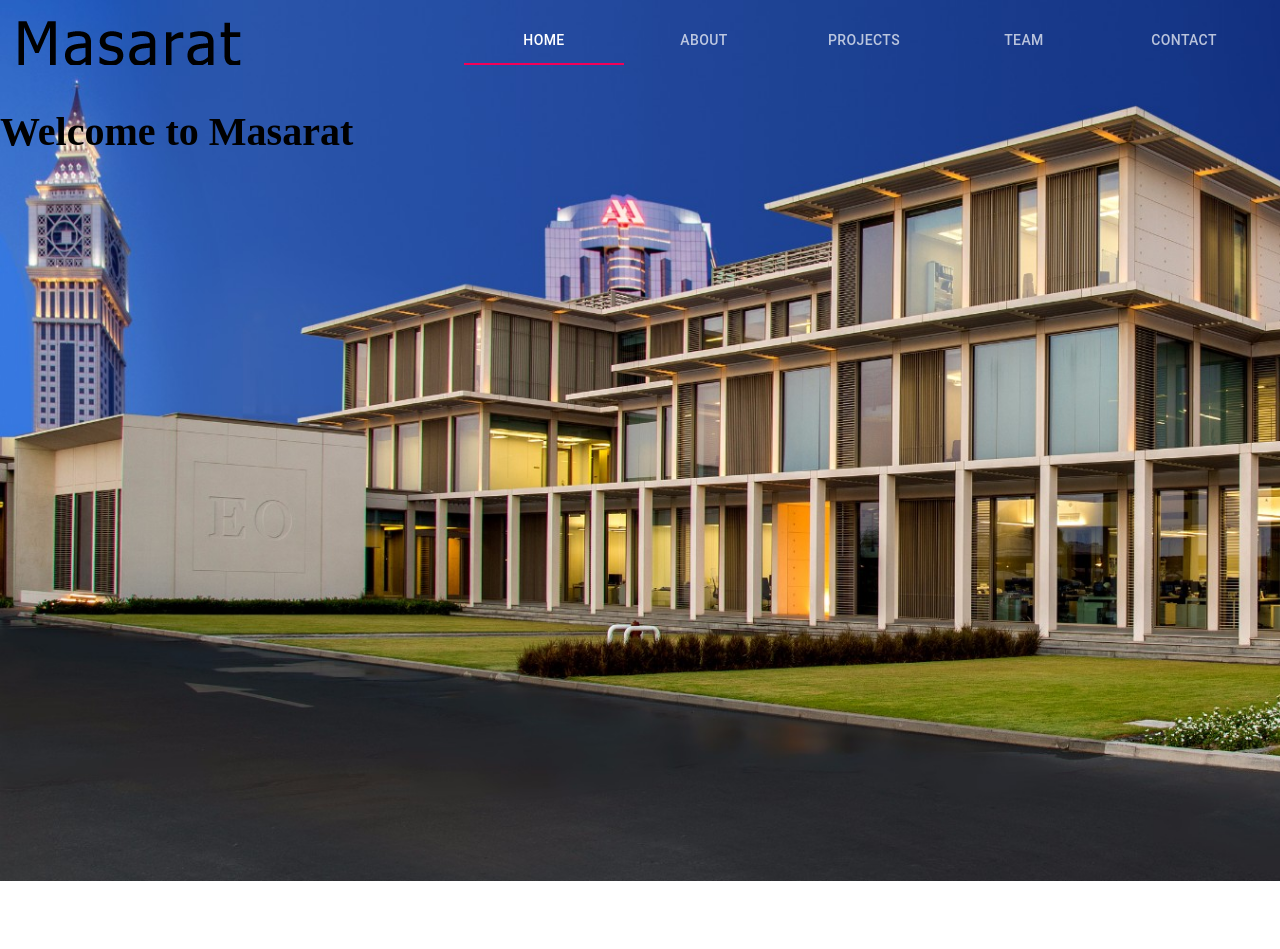
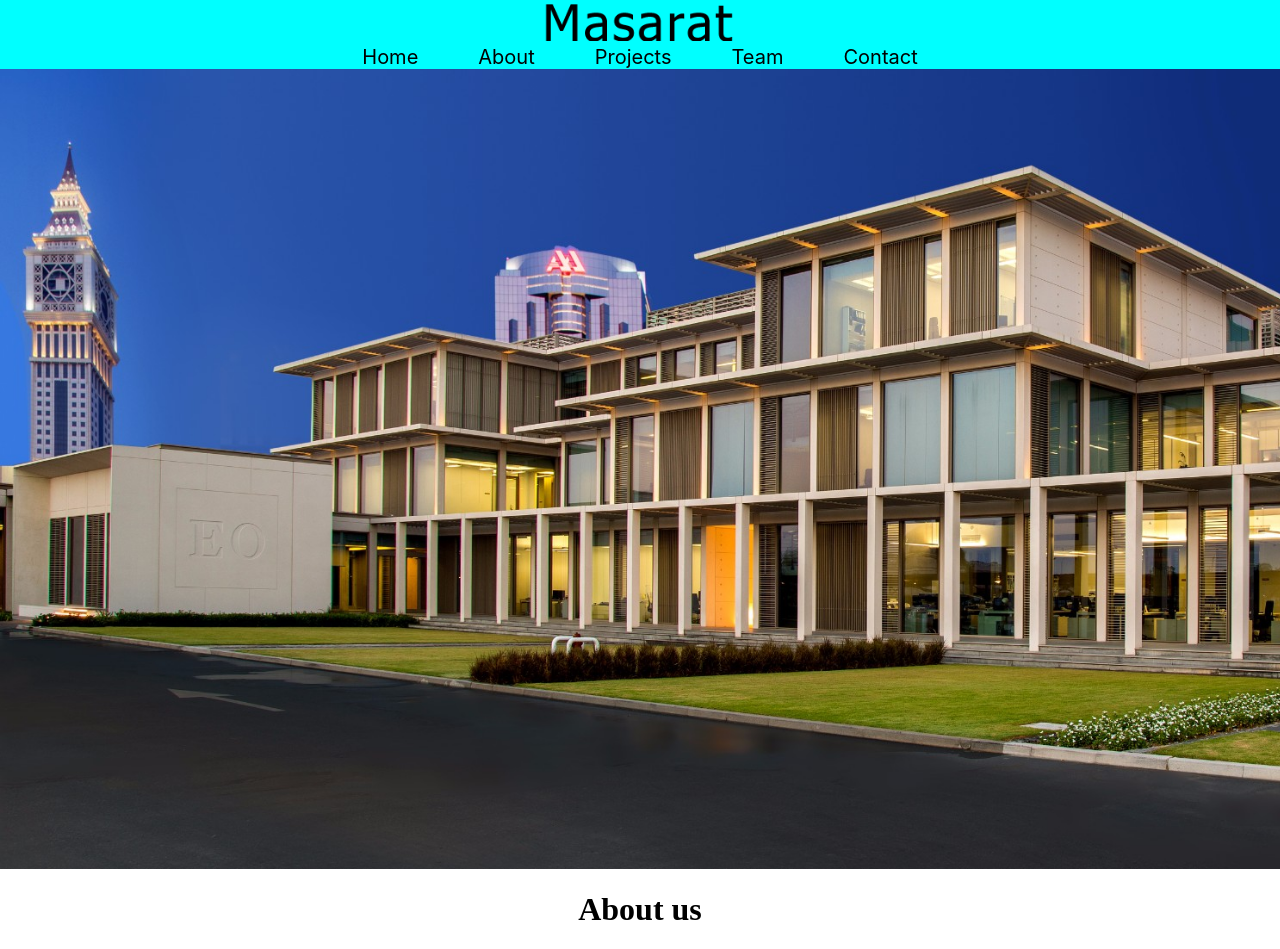
Before and after one commit to ajarara/masaratoffice, a React (Create React App) app: page / in a window 1280 px wide. Before the commit the page ends 881 px from the top, so only its background shows below. Built offline with nearby package versions, Linux system fonts and the light colour scheme.

Commit message:
navigation

```diff
--- a/src/App.css
+++ b/src/App.css
@@ -8,21 +8,36 @@
   font-size: calc(20px );
   text-align: left;
   font-family: "sans-serif";
-}
-.App{
   background-image: url("Image/Background.jpg");
   background-repeat: no-repeat;
   background-attachment: fixed;
   background-size: cover;
+}
+
+
+.navigation {
+  list-style-type: none;
+  text-align: center;
+  margin: 0;
+  padding: 0;
+  background-color: cyan;
+
+
+}
+.header-text{
+  display: inline-block;
+  font-size: 20px;
+  padding-right: 30px;
+  padding-left: 30px;
 
 
 }
 
-.navigation {
-  display: flex;
-  flex-direction: row;
-  justify-content: space-between;
-  background-color: transparent;
-  padding: 16px;
-
-}
+body{
+  width: 100%;
+ }
+.nav_elements{
+  font-family: "sans-serif";
+  color: 000;
+  text-align: center;
+  }
--- a/src/App.tsx
+++ b/src/App.tsx
@@ -12,8 +12,8 @@ const useStyles = makeStyles ({
     textAlign: "center",
   },
   tabs: {
-    color: "white",
   },
+
 })
 
 const FullTabView = () => {
@@ -26,15 +26,16 @@ const FullTabView = () => {
 
   return (
     <div className={"navigation"}>
-      <img src={navText} />
-      <Tabs value={value} onChange={onChange} className={classes.tabs}>
-        <Tab label={"Home"} />
-        <Tab label={"About"} />
-        <Tab label={"Projects"} />
-        <Tab label={"Team"} />
-        <Tab label={"Contact"} />
-      </Tabs>
-    </div>
+      <img style={{width: "15%", }} src={navText} />
+     <div>
+        <div className={"header-text"}>Home</div>
+        <div className={"header-text"}>About</div>
+        <div className={"header-text"}>Projects</div>
+        <div className={"header-text"}>Team</div>
+        <div className={"header-text"}>Contact</div>
+     </div>
+   </div>
+
   );
 }
 
@@ -46,9 +47,11 @@ const App = () => {
     <div className="App">
       {aboveLarge && <FullTabView />}
       <header className="App-header">
-      <h1>Welcome to Masarat </h1>
 
       </header>
+      <body className="body">
+        <h1 className ="nav_elements">About us</h1>
+      </body>
     </div>
   );
 }
```
